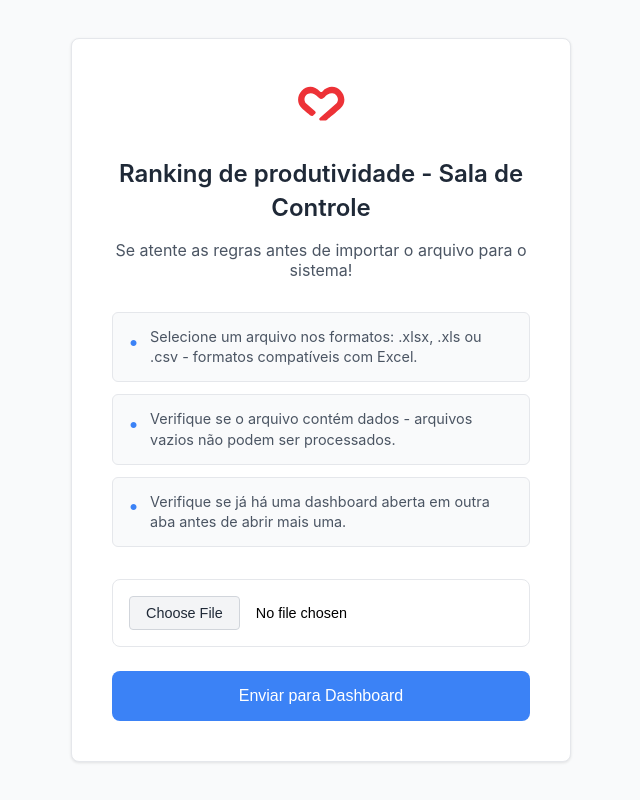
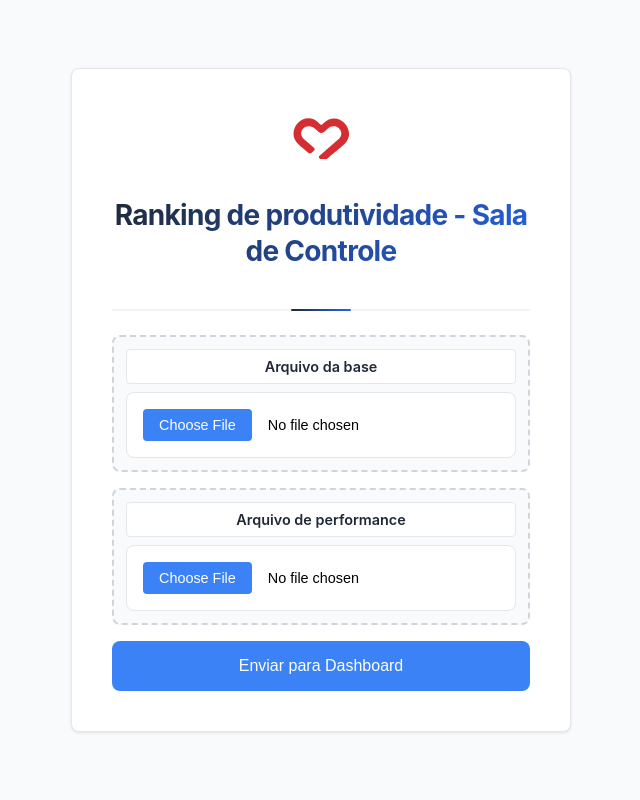
Before and after one commit to Marquiiim/control-room-automation, a React (Create React App) app in the folder crautomation/: page / in a window 1280 px wide. Shown: the whole page, without its empty margins (319-959 px from the left). Built offline with nearby package versions, Linux system fonts and the light colour scheme.

Commit message:
layout change & removing written rules

```diff
--- a/crautomation/src/App.js
+++ b/crautomation/src/App.js
@@ -47,30 +47,32 @@ function App() {
           <h1>
             Ranking de produtividade - Sala de Controle
           </h1>
-          <h3>
-            Se atente as regras antes de importar o arquivo para o sistema!
-          </h3>
         </div>
-        <ul className={styles.system_rules}>
-          <li>
-            Selecione um arquivo nos formatos: .xlsx, .xls ou .csv - formatos compatíveis com Excel.
-          </li>
-          <li>
-            Verifique se o arquivo contém dados - arquivos vazios não podem ser processados.
-          </li>
-          <li>
-            Verifique se já há uma dashboard aberta em outra aba antes de abrir mais uma.
-          </li>
-        </ul>
         <form onSubmit={handleSubmit}>
-          <div>
+          <label>
+            <span>
+              Arquivo da base
+            </span>
             <input type='file'
               className={styles.file}
-              name='archive'
+              name='base_archive'
               accept='.xlsx, .xls, .csv'
               required
             />
-          </div>
+          </label>
+
+          <label>
+            <span>
+              Arquivo de performance
+            </span>
+            <input type='file'
+              className={styles.file}
+              name='performance_archive'
+              accept='.xlsx, .xls, .csv'
+              required
+            />
+          </label>
+
           <button type='submit' className={styles.report_submission}>
             Enviar para Dashboard
           </button>
--- a/crautomation/src/sass/App.module.css
+++ b/crautomation/src/sass/App.module.css
@@ -1,4 +1,3 @@
-@charset "UTF-8";
 .container {
   min-height: 100vh;
   background: #f9fafb;
@@ -19,90 +18,112 @@
 }
 .container .content .title {
   text-align: center;
-  margin-bottom: 2rem;
+  margin-bottom: 1.5rem;
+  padding-bottom: 1.5rem;
+  border-bottom: 2px solid #f3f4f6;
+  position: relative;
+}
+.container .content .title::after {
+  content: "";
+  position: absolute;
+  bottom: -2px;
+  left: 50%;
+  transform: translateX(-50%);
+  width: 60px;
+  height: 2px;
+  background: linear-gradient(90deg, #1f2937, #2563eb);
+  border-radius: 2px;
 }
 .container .content .title img {
-  height: 50px;
+  height: 60px;
   margin-bottom: 1.5rem;
+  filter: brightness(0.9);
 }
 .container .content .title h1 {
-  font-size: 1.5rem;
-  font-weight: 600;
+  font-size: 1.75rem;
+  font-weight: 700;
   color: #1f2937;
   margin: 0 0 1rem 0;
-  line-height: 1.4;
+  line-height: 1.3;
+  background: linear-gradient(135deg, #1f2937, #2563eb);
+  -webkit-background-clip: text;
+  -webkit-text-fill-color: transparent;
+  background-clip: text;
+  letter-spacing: -0.025em;
 }
 .container .content .title h3 {
-  font-size: 1rem;
+  font-size: 1.05rem;
   color: #4b5563;
   margin: 0;
   font-weight: 400;
-}
-.container .content .system_rules {
-  list-style: none;
-  padding: 0;
-  margin: 2rem 0;
-  display: flex;
-  flex-direction: column;
-  gap: 0.75rem;
-}
-.container .content .system_rules li {
-  display: flex;
-  align-items: flex-start;
-  gap: 0.75rem;
-  padding: 0.875rem 1rem;
+  line-height: 1.5;
+  max-width: 90%;
+  margin: 0 auto;
+  padding: 0.75rem 1rem;
   background: #f9fafb;
   border-radius: 6px;
-  border: 1px solid #e5e7eb;
-  color: #4b5563;
-  font-size: 0.9rem;
-  line-height: 1.4;
-}
-.container .content .system_rules li::before {
-  content: "•";
-  color: #3b82f6;
-  font-weight: bold;
-  font-size: 1.2rem;
-  flex-shrink: 0;
-  margin-top: 0.1rem;
+  border-left: 3px solid #3b82f6;
 }
 .container .content form {
   display: flex;
   flex-direction: column;
-  gap: 1.5rem;
+  gap: 1rem;
 }
-.container .content form div {
+.container .content form label {
   display: flex;
   flex-direction: column;
-  gap: 1rem;
+  gap: 0.5rem;
+  padding: 0.75rem;
+  border: 2px dashed #d1d5db;
+  border-radius: 8px;
+  background: #f9fafb;
+  cursor: pointer;
 }
-.container .content form div .file {
+.container .content form label:hover {
+  border-color: #3b82f6;
+  background: rgba(59, 130, 246, 0.02);
+}
+.container .content form label:focus-within {
+  border-color: #3b82f6;
+  background: rgba(59, 130, 246, 0.05);
+  box-shadow: 0 0 0 3px rgba(59, 130, 246, 0.1);
+}
+.container .content form label span {
+  font-size: 0.9rem;
+  font-weight: 600;
+  color: #1f2937;
+  text-align: center;
+  padding: 0.5rem;
+  background: #ffffff;
+  border-radius: 4px;
+  border: 1px solid #e5e7eb;
+}
+.container .content form label .file {
   width: 100%;
   padding: 1rem;
   border: 1px solid #e5e7eb;
   border-radius: 8px;
   background: #ffffff;
   font-size: 0.9rem;
-  transition: all 0.2s ease;
+  cursor: pointer;
 }
-.container .content form div .file:focus {
+.container .content form label .file:focus {
   outline: none;
   border-color: #3b82f6;
   box-shadow: 0 0 0 3px rgba(59, 130, 246, 0.1);
 }
-.container .content form div .file::file-selector-button {
-  background: #f3f4f6;
-  color: #1f2937;
-  border: 1px solid #d1d5db;
+.container .content form label .file::file-selector-button {
+  background: #3b82f6;
+  color: #ffffff;
+  border: none;
   padding: 0.5rem 1rem;
   border-radius: 4px;
   margin-right: 1rem;
   font-weight: 500;
   cursor: pointer;
-  transition: all 0.2s ease;
 }
-.container .content form div .file::file-selector-button:hover {
-  background: #e5e7eb;
+.container .content form label .file::file-selector-button:hover {
+  background: #2563eb;
 }
 .container .content form .report_submission {
   background: #3b82f6;
@@ -113,7 +134,6 @@
   font-size: 1rem;
   font-weight: 500;
   cursor: pointer;
-  transition: all 0.2s ease;
 }
 .container .content form .report_submission:hover {
   background: #2563eb;
@@ -130,7 +150,6 @@
   font-size: 1rem;
   font-weight: 500;
   cursor: pointer;
-  transition: all 0.2s ease;
   margin-top: 0.5rem;
   text-align: center;
   color: #ffffff;
--- a/crautomation/src/sass/App.module.scss
+++ b/crautomation/src/sass/App.module.scss
@@ -10,9 +10,7 @@ $blue-500: #3b82f6;
 $blue-600: #2563eb;
 $green-500: #10b981;
 $green-600: #059669;
-
 $border-radius: 8px;
-$transition: all 0.2s ease;
 
 .container {
     min-height: 100vh;
@@ -34,69 +32,93 @@ $transition: all 0.2s ease;
 
         .title {
             text-align: center;
-            margin-bottom: 2rem;
+            margin-bottom: 1.5rem;
+            padding-bottom: 1.5rem;
+            border-bottom: 2px solid $gray-100;
+            position: relative;
+
+            &::after {
+                content: '';
+                position: absolute;
+                bottom: -2px;
+                left: 50%;
+                transform: translateX(-50%);
+                width: 60px;
+                height: 2px;
+                background: linear-gradient(90deg, $gray-800, $blue-600);
+                border-radius: 2px;
+            }
 
             img {
-                height: 50px;
+                height: 60px;
                 margin-bottom: 1.5rem;
+                filter: brightness(0.9);
             }
 
             h1 {
-                font-size: 1.5rem;
-                font-weight: 600;
+                font-size: 1.75rem;
+                font-weight: 700;
                 color: $gray-800;
                 margin: 0 0 1rem 0;
-                line-height: 1.4;
+                line-height: 1.3;
+                background: linear-gradient(135deg, $gray-800, $blue-600);
+                -webkit-background-clip: text;
+                -webkit-text-fill-color: transparent;
+                background-clip: text;
+                letter-spacing: -0.025em;
             }
 
             h3 {
-                font-size: 1rem;
+                font-size: 1.05rem;
                 color: $gray-600;
                 margin: 0;
                 font-weight: 400;
-            }
-        }
-
-        .system_rules {
-            list-style: none;
-            padding: 0;
-            margin: 2rem 0;
-            display: flex;
-            flex-direction: column;
-            gap: 0.75rem;
-
-            li {
-                display: flex;
-                align-items: flex-start;
-                gap: 0.75rem;
-                padding: 0.875rem 1rem;
+                line-height: 1.5;
+                max-width: 90%;
+                margin: 0 auto;
+                padding: 0.75rem 1rem;
                 background: $gray-50;
                 border-radius: 6px;
-                border: 1px solid $gray-200;
-                color: $gray-600;
-                font-size: 0.9rem;
-                line-height: 1.4;
-
-                &::before {
-                    content: '•';
-                    color: $blue-500;
-                    font-weight: bold;
-                    font-size: 1.2rem;
-                    flex-shrink: 0;
-                    margin-top: 0.1rem;
-                }
+                border-left: 3px solid $blue-500;
             }
         }
 
         form {
             display: flex;
             flex-direction: column;
-            gap: 1.5rem;
+            gap: 1rem;
 
-            div {
+            label {
                 display: flex;
                 flex-direction: column;
-                gap: 1rem;
+                gap: 0.5rem;
+                padding: 0.75rem;
+                border: 2px dashed $gray-300;
+                border-radius: $border-radius;
+                background: $gray-50;
+                cursor: pointer;
+
+                &:hover {
+                    border-color: $blue-500;
+                    background: rgba($blue-500, 0.02);
+                }
+
+                &:focus-within {
+                    border-color: $blue-500;
+                    background: rgba($blue-500, 0.05);
+                    box-shadow: 0 0 0 3px rgba($blue-500, 0.1);
+                }
+
+                span {
+                    font-size: 0.9rem;
+                    font-weight: 600;
+                    color: $gray-800;
+                    text-align: center;
+                    padding: 0.5rem;
+                    background: $white;
+                    border-radius: 4px;
+                    border: 1px solid $gray-200;
+                }
 
                 .file {
                     width: 100%;
@@ -105,7 +127,7 @@ $transition: all 0.2s ease;
                     border-radius: $border-radius;
                     background: $white;
                     font-size: 0.9rem;
-                    transition: $transition;
+                    cursor: pointer;
 
                     &:focus {
                         outline: none;
@@ -114,18 +136,17 @@ $transition: all 0.2s ease;
                     }
 
                     &::file-selector-button {
-                        background: $gray-100;
-                        color: $gray-800;
-                        border: 1px solid $gray-300;
+                        background: $blue-500;
+                        color: $white;
+                        border: none;
                         padding: 0.5rem 1rem;
                         border-radius: 4px;
                         margin-right: 1rem;
                         font-weight: 500;
                         cursor: pointer;
-                        transition: $transition;
 
                         &:hover {
-                            background: $gray-200;
+                            background: $blue-600;
                         }
                     }
                 }
@@ -140,7 +161,6 @@ $transition: all 0.2s ease;
                 font-size: 1rem;
                 font-weight: 500;
                 cursor: pointer;
-                transition: $transition;
 
                 &:hover {
                     background: $blue-600;
@@ -160,7 +180,6 @@ $transition: all 0.2s ease;
                 font-size: 1rem;
                 font-weight: 500;
                 cursor: pointer;
-                transition: $transition;
                 margin-top: 0.5rem;
                 text-align: center;
                 color: $white;
```
Also changed, not shown: 1 other file (tests, documents, lock files or other folders).
